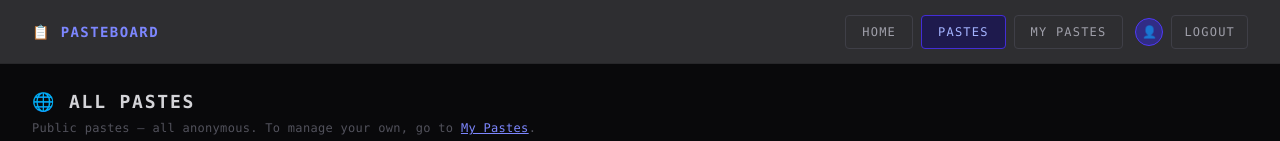
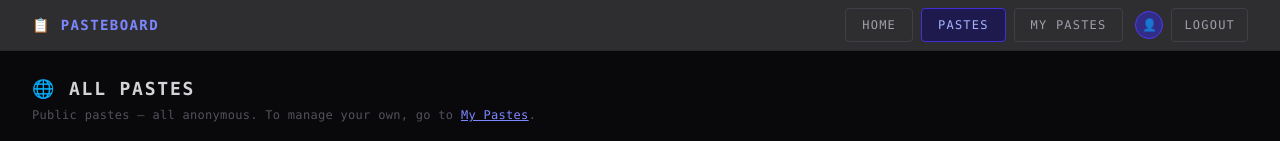
Before and after one commit to saurabhh15/PasteApp, a React (Vite) app: page /pastes in a window 1280 px wide. Shown: the top 141 px of the page. Built offline with nearby package versions, Linux system fonts and the light colour scheme; no server answers; the database is empty; sample sign-in values are in the browser's storage.

Commit message:
update Navbar.jsx

```diff
--- a/src/components/Home.jsx
+++ b/src/components/Home.jsx
@@ -66,7 +66,7 @@ const Home = () => {
   }, [pasteId]);
 
   return (
-    <div className="min-h-[calc(100dvh-64px)] w-full bg-zinc-950 text-zinc-200 font-mono flex flex-col">
+    <div className="min-h-screen w-full bg-zinc-950 text-zinc-200 font-mono flex flex-col">
       <div className="flex-1 w-full max-w-5xl lg:max-w-6xl xl:max-w-7xl mx-auto px-4 lg:px-8 py-4 lg:py-6">
         {/* Heading */}
         <div className="mb-5 sm:mb-6">
--- a/src/components/Navbar.jsx
+++ b/src/components/Navbar.jsx
@@ -11,16 +11,21 @@ const Navbar = () => {
 
   return (
     <>
-      <nav className="sticky top-0 z-50 h-16 bg-zinc-900/90 backdrop-blur-md border-b border-zinc-800 font-mono">
-        <div className="w-full h-full px-4 lg:px-8">
-          <div className="h-full flex items-center justify-between gap-3 min-w-0">
+      {/* ✅ Removed h-16 so mobile height can grow */}
+      <nav className="sticky top-0 z-50 bg-zinc-900/90 backdrop-blur-md border-b border-zinc-800 font-mono">
+        <div className="w-full px-3 sm:px-4 lg:px-8">
+
+          {/* ✅ Mobile = column, Desktop = row */}
+          <div className="flex flex-col sm:flex-row sm:items-center sm:justify-between gap-2 py-2">
+
             {/* Logo */}
             <span className="text-indigo-400 font-bold tracking-widest uppercase text-xs sm:text-sm whitespace-nowrap">
               📋 Pasteboard
             </span>
 
-            {/* Nav links */}
-            <div className="flex flex-wrap items-center justify-end gap-2 max-w-full overflow-hidden">
+            {/* ✅ Removed overflow-hidden */}
+            <div className="flex flex-wrap items-center justify-end gap-2 w-full sm:w-auto">
+
               <NavLink
                 to="/"
                 className={({ isActive }) =>
@@ -47,7 +52,6 @@ const Navbar = () => {
                 Pastes
               </NavLink>
 
-              {/* Show "My Pastes" only when logged in */}
               {user && (
                 <NavLink
                   to="/my-pastes"
@@ -63,14 +67,11 @@ const Navbar = () => {
                 </NavLink>
               )}
 
-              {/* Auth section */}
               {user ? (
-                /* Logged in — show anonymous avatar + logout */
-                <div className="flex items-center gap-2 ml-1 shrink-0">
-                  {/* Anonymous avatar — shows nothing identifying */}
+                <div className="flex items-center gap-2 ml-1">
                   <div
                     title="You're logged in anonymously"
-                    className="w-7 h-7 rounded-full bg-indigo-900 border border-indigo-600 flex items-center justify-center text-xs text-indigo-300 cursor-default select-none"
+                    className="w-7 h-7 rounded-full bg-indigo-900 border border-indigo-600 flex items-center justify-center text-xs text-indigo-300 select-none"
                   >
                     👤
                   </div>
@@ -82,7 +83,6 @@ const Navbar = () => {
                   </button>
                 </div>
               ) : (
-                /* Logged out — show Login / Sign Up button */
                 <button
                   onClick={() => setModalOpen(true)}
                   className="ml-1 text-xs tracking-widest uppercase px-3 sm:px-4 py-2 rounded border border-indigo-700 bg-indigo-950 text-indigo-300 hover:bg-indigo-900 hover:text-indigo-200 active:scale-95 transition-all duration-200"
@@ -91,11 +91,11 @@ const Navbar = () => {
                 </button>
               )}
             </div>
+
           </div>
         </div>
       </nav>
 
-      {/* Auth Modal */}
       <AuthModal isOpen={modalOpen} onClose={() => setModalOpen(false)} />
     </>
   );
--- a/src/components/Pastes.jsx
+++ b/src/components/Pastes.jsx
@@ -27,7 +27,7 @@ const Pastes = () => {
   }
 
   return (
-    <div className="min-h-[calc(100dvh-64px)] w-full bg-zinc-950 text-zinc-200 font-mono flex flex-col">
+    <div className="min-h-screen w-full bg-zinc-950 text-zinc-200 font-mono flex flex-col">
       <div className="flex-1 w-full max-w-5xl lg:max-w-6xl xl:max-w-7xl mx-auto px-4 lg:px-8 py-4 lg:py-6">
 
         {/* Header */}
--- a/src/components/UserPastes.jsx
+++ b/src/components/UserPastes.jsx
@@ -49,7 +49,7 @@ const UserPastes = () => {
   if (!user) return null;
 
   return (
-    <div className="min-h-[calc(100dvh-64px)] w-full bg-zinc-950 text-zinc-200 font-mono flex flex-col">
+    <div className="min-h-screen w-full bg-zinc-950 text-zinc-200 font-mono flex flex-col">
       <div className="flex-1 w-full max-w-5xl lg:max-w-6xl xl:max-w-7xl mx-auto px-4 lg:px-8 py-4 lg:py-6">
 
         {/* Header */}
--- a/src/components/ViewPaste.jsx
+++ b/src/components/ViewPaste.jsx
@@ -26,7 +26,7 @@ const ViewPaste = () => {
   const lines = paste.content.split("\n");
 
   return (
-    <div className="min-h-[calc(100dvh-64px)] w-full  bg-zinc-950 text-zinc-200 font-mono flex flex-col">
+    <div className="min-h-screen w-full  bg-zinc-950 text-zinc-200 font-mono flex flex-col">
       {/* Page Wrapper */}
       <div className="flex-1 w-full max-w-5xl lg:max-w-6xl xl:max-w-10xl mx-auto px-4 lg:px-8 py-4 lg:py-6">
         {/* Top breadcrumb */}
```
